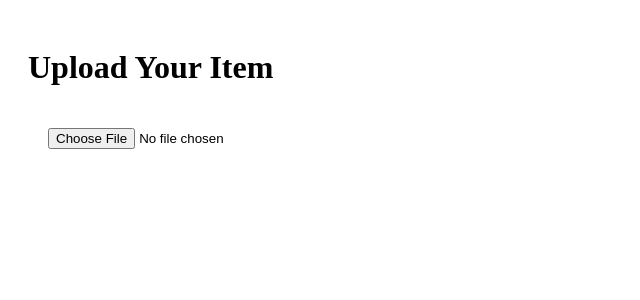
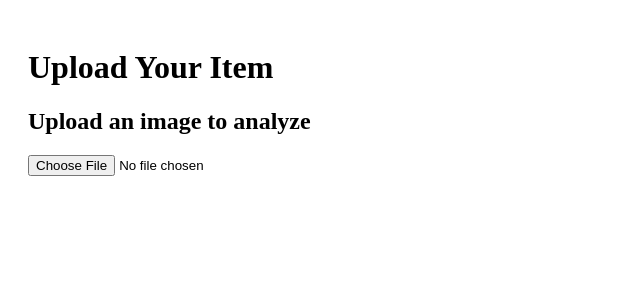
Before and after one commit to YaroslavStepanovLENDR/p-659806, a React (Vite) app: page / in a window 1280 px wide. Shown: the top 300 px of the page, without its empty margins (0-640 px from the left). Built offline with nearby package versions, Linux system fonts and the light colour scheme.

Commit message:
Update UploadImage.jsx

```diff
--- a/UploadImage.jsx
+++ b/UploadImage.jsx
@@ -1,33 +1,48 @@
-
 import React, { useState } from "react";
 
 export default function UploadImage() {
-  const [result, setResult] = useState(null);
-  const [imageUrl, setImageUrl] = useState(null);
+  const [selectedImage, setSelectedImage] = useState(null);
+  const [responseData, setResponseData] = useState(null);
 
-  async function handleUpload(e) {
-    const file = e.target.files[0];
-    setImageUrl(URL.createObjectURL(file));
+  const handleUpload = async (file) => {
     const formData = new FormData();
     formData.append("file", file);
 
-    const res = await fetch("https://lendr-backend.onrender.com/analyze-image", {
-      method: "POST",
-      body: formData,
-    });
+    try {
+      const response = await fetch("https://lendr-backend.onrender.com/analyze-image", {
+        method: "POST",
+        body: formData,
+      });
 
-    const data = await res.json();
-    setResult(data);
-  }
+      const result = await response.json();
+      const data = result.raw ? JSON.parse(result.raw) : result;
+
+      console.log("Parsed response:", data);
+      setResponseData(data); // 💡 This sets the result so it's displayed below
+    } catch (error) {
+      console.error("Upload failed:", error);
+    }
+  };
+
+  const handleImageChange = (e) => {
+    const file = e.target.files[0];
+    if (file) {
+      const imageUrl = URL.createObjectURL(file);
+      setSelectedImage(imageUrl);
+      handleUpload(file); // ⬅️ Triggers backend analysis
+    }
+  };
 
   return (
-    <div style={{ padding: 20 }}>
-      <input type="file" onChange={handleUpload} />
-      {imageUrl && <img src={imageUrl} alt="Preview" style={{ marginTop: 10, maxWidth: "100%" }} />}
-      {result && (
-        <pre style={{ marginTop: 20, textAlign: "left" }}>
-          {JSON.stringify(result, null, 2)}
-        </pre>
+    <div className="flex flex-col items-center space-y-4">
+      <h2 className="text-xl font-bold">Upload an image to analyze</h2>
+      <input type="file" accept="image/*" onChange={handleImageChange} />
+      {selectedImage && <img src={selectedImage} alt="Preview" className="w-64 mt-4" />}
+      {responseData && (
+        <div className="mt-4 text-left">
+          <h3 className="font-semibold">Results:</h3>
+          <pre className="text-sm">{JSON.stringify(responseData, null, 2)}</pre>
+        </div>
       )}
     </div>
   );
```
